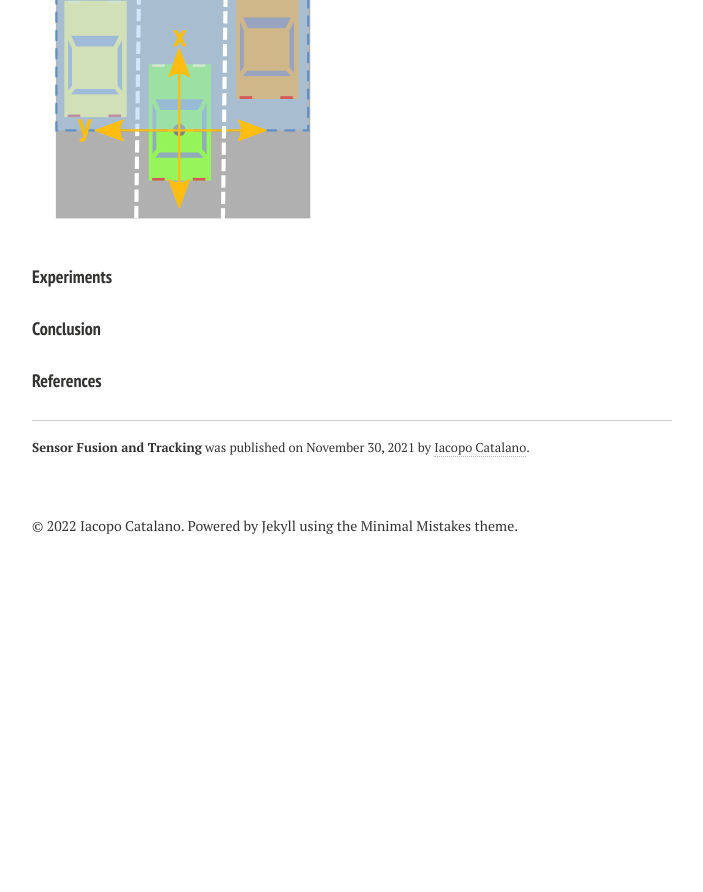
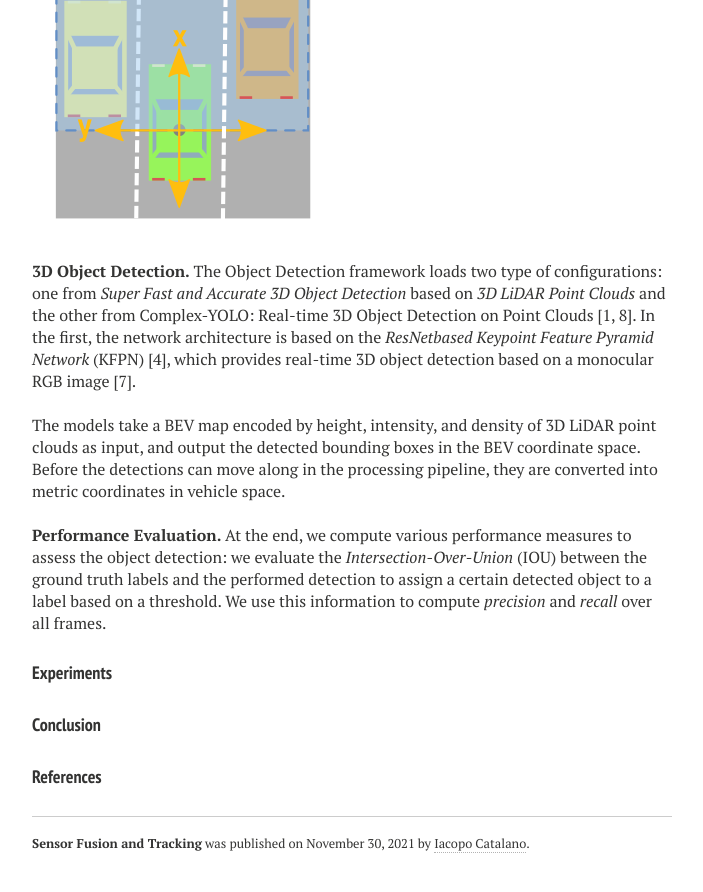
Before and after one commit to IacopomC/iacopomc.github.io, a Jekyll site: the page built from _posts/2021-11-30-sensor-fusion-and-tracking.md, in a window 1280 px wide and 900 px high, scrolled down 4176 px. Shown: the top 892 px of the window, without its empty margins (288-991 px from the left). Built offline with Jekyll 4.4.1, drawn with Linux system fonts in a browser that asks for light colours; nearby versions of some CDN libraries; our own code applies the rules of GitHub Pages for plain Markdown files; before the commit the page ends 4760 px from its top, so only the background shows below that.

Commit message:
add final object detection section

```diff
--- a/_posts/2021-11-30-sensor-fusion-and-tracking.md
+++ b/_posts/2021-11-30-sensor-fusion-and-tracking.md
@@ -125,6 +125,20 @@ as RGB channels the *intensity*, *height* and *density* layers after normalizing
 
 <img src="{{ site.url }}/assets/images/sensor-fusion-tracking-post/lidar_axes.png">
 
+<br/>
+
+**3D Object Detection.** The Object Detection framework loads
+two type of configurations: one from *Super Fast and Accurate 3D Object Detection* based on *3D LiDAR Point Clouds* and the other from Complex-YOLO: Real-time 3D Object Detection on Point Clouds [1, 8]. In the first, the network architecture is based on the *ResNetbased Keypoint Feature Pyramid Network* (KFPN) [4], which provides real-time 3D object detection based on a monocular RGB image [7].
+
+<br/>
+
+The models take a BEV map encoded by height, intensity, and
+density of 3D LiDAR point clouds as input, and output the detected bounding boxes in the BEV coordinate space. Before the detections can move along in the processing pipeline, they are converted into metric coordinates in vehicle space.
+
+<br/>
+
+**Performance Evaluation.** At the end, we compute various performance measures to assess the object detection: we evaluate the *Intersection-Over-Union* (IOU) between the ground truth labels and the performed detection to assign a certain detected object to a label based on a threshold. We use this information to compute *precision* and *recall* over all frames.
+
 #### Experiments
 
 #### Conclusion
```
